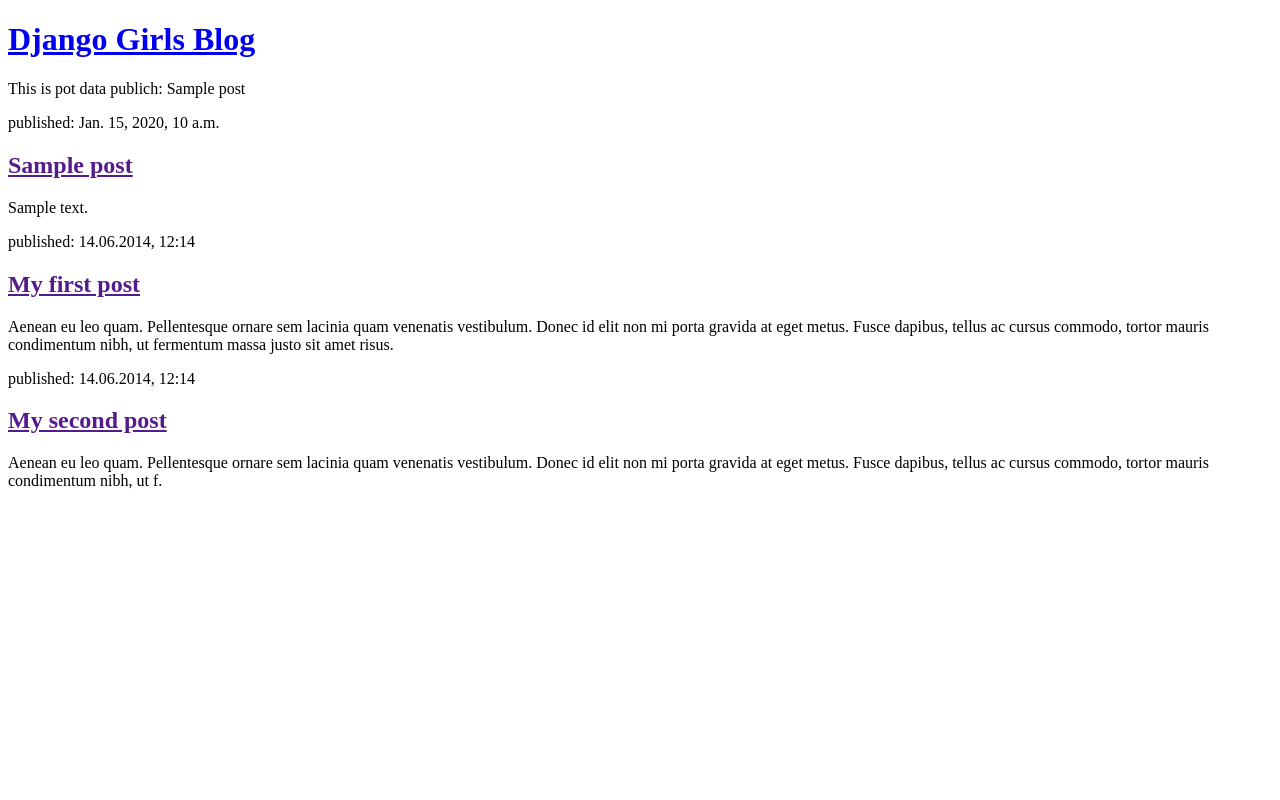
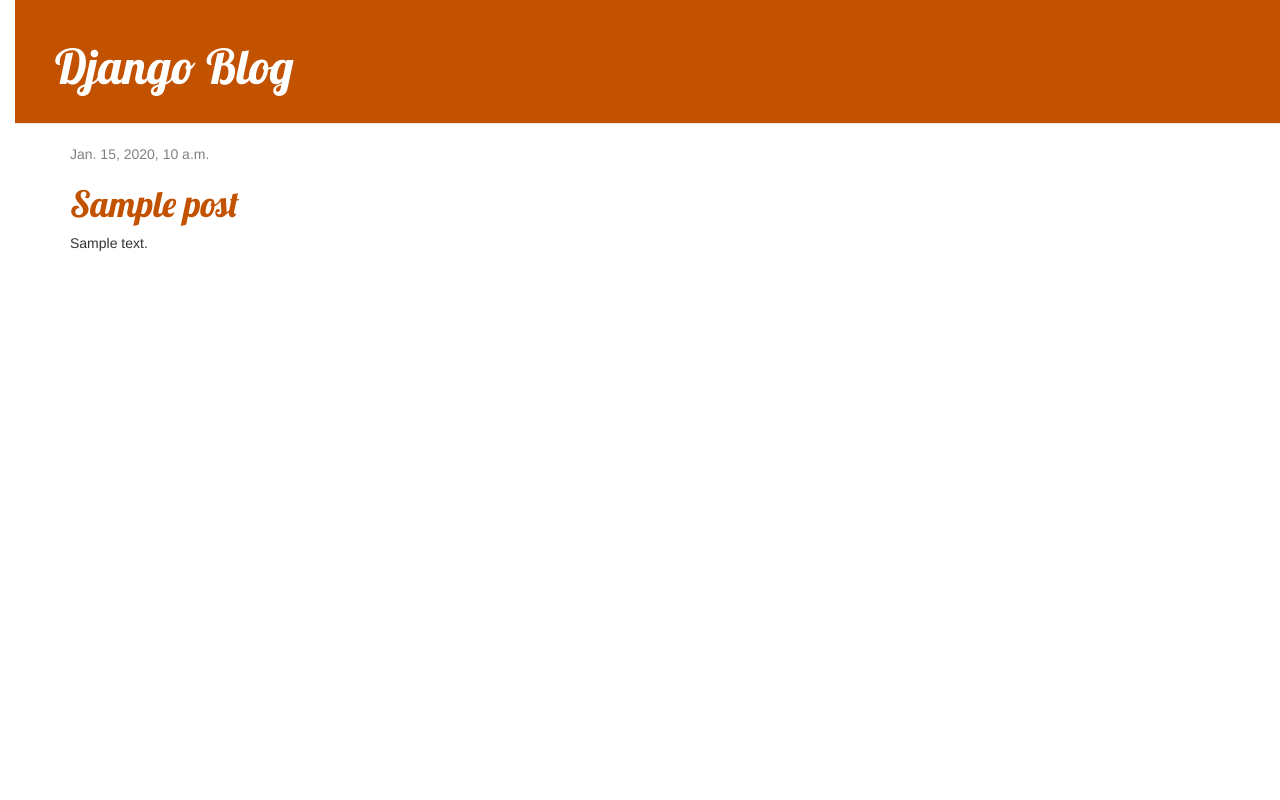
Before and after one commit to Rupesh90/my_first_blog, a Django app: template templates/post_list.html in a window 1280 px wide. Run offline with Django 3.2, Linux system fonts and the light colour scheme; the template is opened without the code that fills it: values that come from a table or form of the project are taken from there, others are empty; tables that the repository leaves empty hold one stand-in row (values such as "Sample post"); some libraries are stand-ins or nearby versions.

Commit message:
Added view and new two templates and css

```diff
--- a/blog/urls.py
+++ b/blog/urls.py
@@ -1,6 +1,7 @@
 from django.urls import path
 from .  import views
+urlpatterns=[
+        path('',views.post_list,name='post_list'),
+        path('post/<int:pk>/', views.post_detail, name='post_detail'),
 
-urlpatterns=[
-        path('',views.post_list,name='post_list')
 ]
--- a/blog/views.py
+++ b/blog/views.py
@@ -1,8 +1,13 @@
 from django.shortcuts import render
 from django.utils import timezone
 from .models import Post
+from django.shortcuts import render, get_object_or_404
+
 
 # Create your views here.
 def post_list(request):
     posts = Post.objects.filter(published_date__lte=timezone.now()).order_by('published_date')
     return render(request, 'post_list.html',{'posts': posts})
+def post_detail(request, pk):
+    post = get_object_or_404(Post, pk=pk)
+    return render(request, 'post_detail.html', {'post': post})
--- a/blogformproject/settings.py
+++ b/blogformproject/settings.py
@@ -119,3 +119,4 @@ USE_TZ = True
 # https://docs.djangoproject.com/en/2.1/howto/static-files/
 
 STATIC_URL = '/static/'
+STATICFILES_DIRS=[os.path.join(BASE_DIR,'static')]
--- a/blogformproject/urls.py
+++ b/blogformproject/urls.py
@@ -19,4 +19,4 @@ from django.urls import path,include
 urlpatterns = [
     path('admin/', admin.site.urls),
     path('',include('blog.urls'))
-]
+   ]
--- /dev/null
+++ b/static/css/blog.css
@@ -0,0 +1,54 @@
+
+body {
+    padding-left: 15px;
+}
+h1 a, h2 a {
+    color: #C25100;
+    font-family: 'Lobster';
+}
+.page-header {
+    background-color: #C25100;
+    margin-top: 0;
+    padding: 20px 20px 20px 40px;
+}
+
+.page-header h1, .page-header h1 a, .page-header h1 a:visited, .page-header h1 a:active {
+    color: #ffffff;
+    font-size: 36pt;
+    text-decoration: none;
+}
+
+.content {
+    margin-left: 40px;
+}
+
+h1, h2, h3, h4 {
+    font-family: 'Lobster', cursive;
+}
+
+.date {
+    color: #828282;
+}
+
+.save {
+    float: right;
+}
+
+.post-form textarea, .post-form input {
+    width: 100%;
+}
+
+.top-menu, .top-menu:hover, .top-menu:visited {
+    color: #ffffff;
+    float: right;
+    font-size: 26pt;
+    margin-right: 20px;
+}
+
+.post {
+    margin-bottom: 70px;
+}
+
+.post h2 a, .post h2 a:visited {
+    color: #000000;
+}
--- /dev/null
+++ b/templates/base.html
@@ -0,0 +1,23 @@
+{% load static %}
+<html>
+    <head>
+        <title>Django Blogs</title>
+        <link rel="stylesheet" href="//maxcdn.bootstrapcdn.com/bootstrap/3.2.0/css/bootstrap.min.css">
+        <link rel="stylesheet" href="//maxcdn.bootstrapcdn.com/bootstrap/3.2.0/css/bootstrap-theme.min.css">
+        <link href='//fonts.googleapis.com/css?family=Lobster&subset=latin,latin-ext' rel='stylesheet' type='text/css'>
+        <link rel="stylesheet" href="{% static 'css/blog.css' %}">
+    </head>
+<body>
+    <div class="page-header">
+        <h1><a href="/">Django  Blog</a></h1>
+    </div>
+    <div class="content container">
+        <div class="row">
+            <div class="col-md-8">
+            {% block content %}
+            {% endblock %}
+            </div>
+        </div>
+    </div>
+</body>
+</html>
--- a/templates/post_list.html
+++ b/templates/post_list.html
@@ -1,33 +1,12 @@
-<!DOCTYPE html>
-<html lang="en">
-    <head>
-    <title>Django Girls blog</title>
-    </head>
-    <body>
-        <div>
-            <h1><a href="/">Django Girls Blog</a></h1>
+{% extends 'base.html' %}
+{% block content %}
+    {% for post in posts %}
+        <div class="post">
+            <div class="date">
+                {{ post.published_date }}
+            </div>
+            <h1><a href="{% url 'post_detail' pk=post.pk %}">{{ post.title }}</a></h1>
+            <p>{{ post.text|linebreaksbr }}</p>
         </div>
-
-        This is pot data
-       publich: {{post}}
-
-        {% for post in posts %}
-       <div>
-        <p>published: {{ post.published_date }}</p>
-        <h2><a href="">{{ post.title }}</a></h2>
-        <p>{{ post.text|linebreaksbr }}</p>
-       </div>
-       {% endfor %}
-        <div>
-            <p>published: 14.06.2014, 12:14</p>
-            <h2><a href="">My first post</a></h2>
-            <p>Aenean eu leo quam. Pellentesque ornare sem lacinia quam venenatis vestibulum. Donec id elit non mi porta gravida at eget metus. Fusce dapibus, tellus ac cursus commodo, tortor mauris condimentum nibh, ut fermentum massa justo sit amet risus.</p>
-        </div>
-
-        <div>
-            <p>published: 14.06.2014, 12:14</p>
-            <h2><a href="">My second post</a></h2>
-            <p>Aenean eu leo quam. Pellentesque ornare sem lacinia quam venenatis vestibulum. Donec id elit non mi porta gravida at eget metus. Fusce dapibus, tellus ac cursus commodo, tortor mauris condimentum nibh, ut f.</p>
-        </div>
-    </body>
-</html>
+    {% endfor %}
+{% endblock %}
```
Also changed, not shown: templates/post_detail.html (added, +14 -0 lines).
